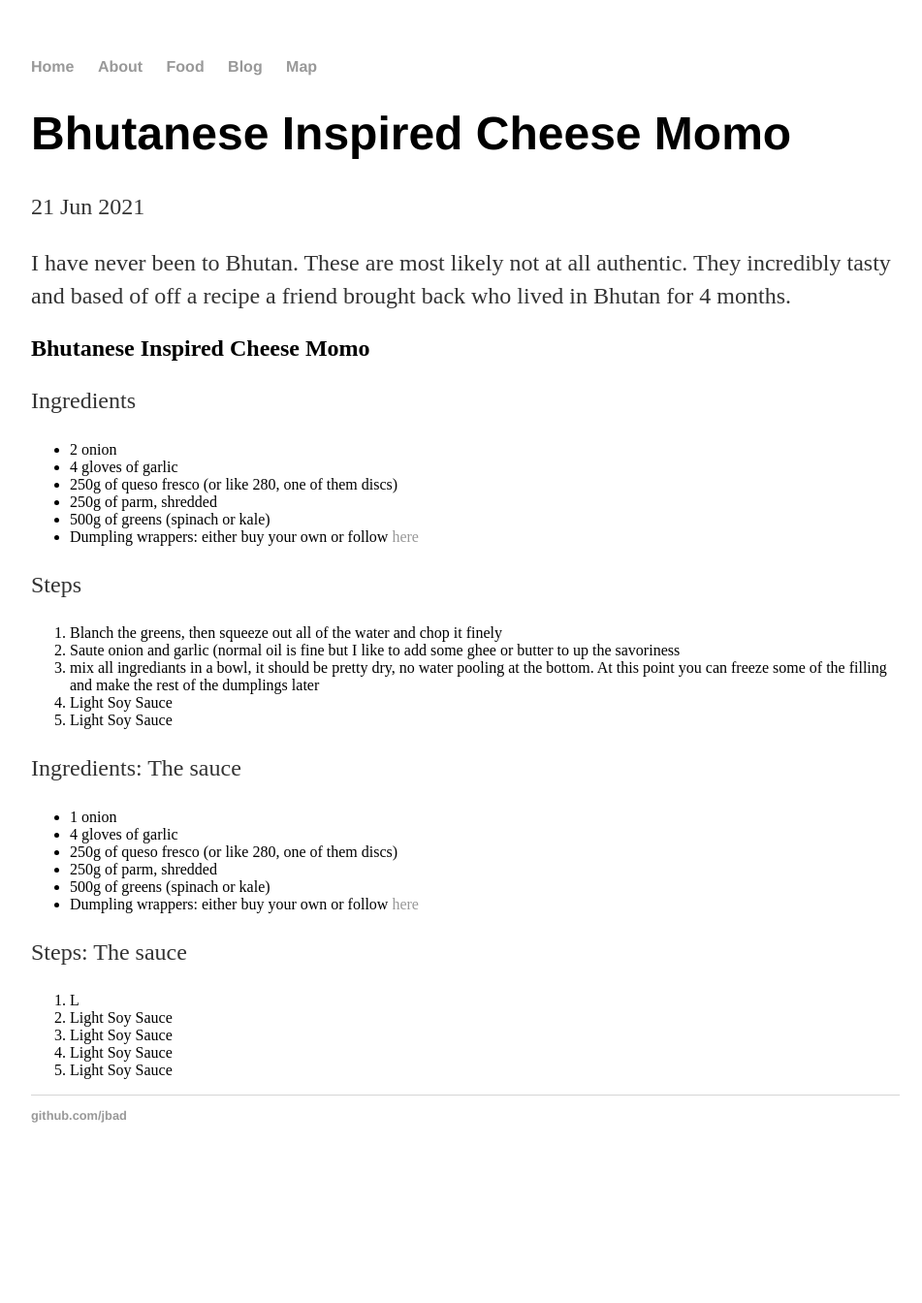
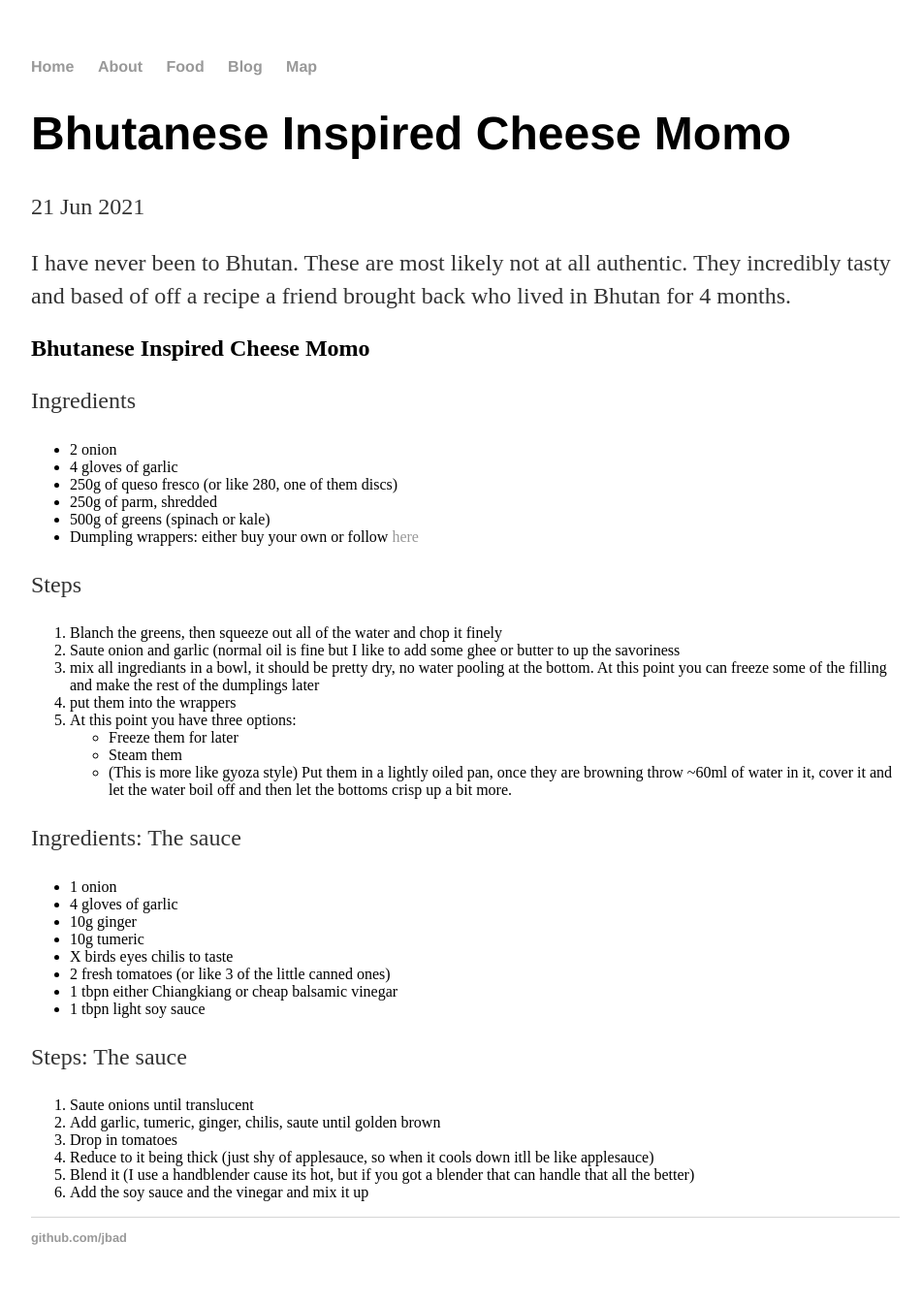
Before and after one commit to JBad/jbad.github.io, a Jekyll site: the page built from food/_posts/2020-06-21-bhutanese_momo.md, in a window 1280 px wide. Shown: the whole page at 97% size, without its empty margins (160-1111 px from the left). Built offline with Jekyll 4.4.1, drawn with Linux system fonts in a browser that asks for light colours; before the commit the page ends 1218 px from its top, so only the background shows below that.

Commit message:
finish momos

```diff
--- a/food/_posts/2020-06-21-bhutanese_momo.md
+++ b/food/_posts/2020-06-21-bhutanese_momo.md
@@ -22,8 +22,14 @@ Steps
   <li>Blanch the greens, then squeeze out all of the water and chop it finely</li>
   <li>Saute onion and garlic (normal oil is fine but I like to add some ghee or butter to up the savoriness</li>
   <li>mix all ingrediants in a bowl, it should be pretty dry, no water pooling at the bottom.  At this point you can freeze some of the filling and make the rest of the dumplings later </li>
-  <li>Light Soy Sauce </li>
-  <li>Light Soy Sauce </li>
+  <li>put them into the wrappers</li>
+  <li>At this point you have three options:
+  <ul>
+    <li>Freeze them for later</li>
+    <li>Steam them</li>
+    <li>(This is more like gyoza style) Put them in a lightly oiled pan, once they are browning throw ~60ml of water in it, cover it and let the water boil off and then let the bottoms crisp up a bit more.</li>
+  </ul>
+  </li>
 </ol>
 
 
@@ -31,17 +37,20 @@ Ingredients: The sauce
 <ul>
   <li>1 onion </li>
   <li>4 gloves of garlic </li>
-  <li>250g of queso fresco (or like 280, one of them discs)</li>
-  <li>250g of parm, shredded </li>
-  <li>500g of greens (spinach or kale)</li>
-  <li>Dumpling wrappers: either buy your own or follow <a href="https://thewoksoflife.com/vegetable-dumplings/"> here </a> </li>
+  <li>10g ginger </li>
+  <li>10g tumeric </li>
+  <li>X birds eyes chilis to taste </li>
+  <li>2 fresh tomatoes (or like 3 of the little canned ones)</li>
+  <li>1 tbpn either Chiangkiang or cheap balsamic vinegar </li>
+  <li>1 tbpn light soy sauce</li>
 </ul>
 
 Steps: The sauce
 <ol>
-  <li>L </li>
-  <li>Light Soy Sauce </li>
-  <li>Light Soy Sauce </li>
-  <li>Light Soy Sauce </li>
-  <li>Light Soy Sauce </li>
+  <li>Saute onions until translucent</li>
+  <li>Add garlic, tumeric, ginger, chilis, saute until golden brown  </li>
+  <li>Drop in tomatoes </li>
+  <li>Reduce to it being thick (just shy of applesauce, so when it cools down itll be like applesauce) </li>
+  <li>Blend it (I use a handblender cause its hot, but if you got a blender that can handle that all the better) </li>
+  <li>Add the soy sauce and the vinegar and mix it up</li>
 </ol>
```
